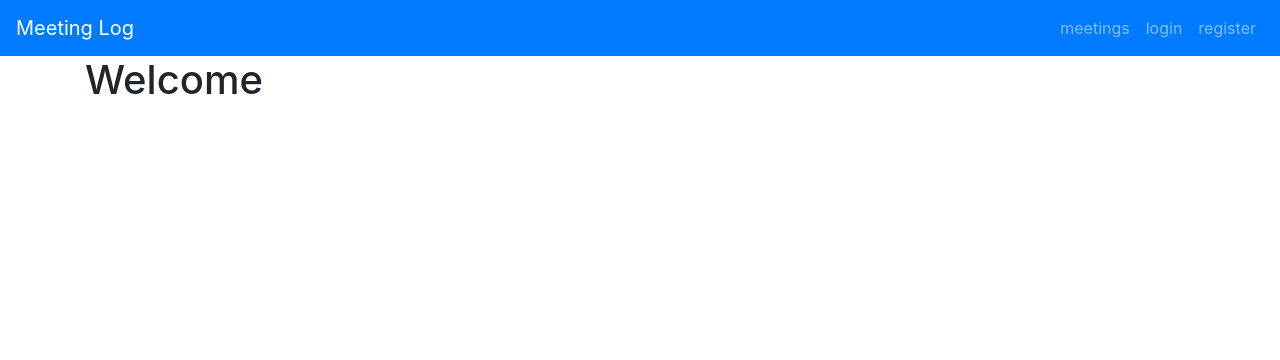
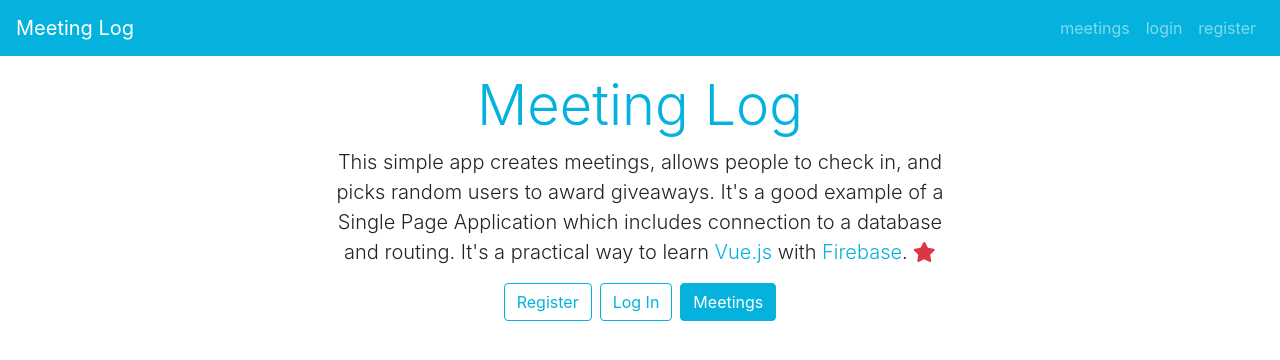
Before and after one commit to lgomesp/vue-spa-firebase, a Vue app: page /#/ in a window 1280 px wide. Shown: the top 360 px of the page. Built offline with nearby package versions, Linux system fonts and the light colour scheme.

Commit message:
add fontawesome

```diff
--- a/src/App.vue
+++ b/src/App.vue
@@ -17,5 +17,6 @@
 </script>
 
 <style lang="scss">
+$primary: #05b2dd;
 @import "node_modules/bootstrap/scss/bootstrap";
 </style>
--- a/src/main.js
+++ b/src/main.js
@@ -1,6 +1,14 @@
 import Vue from "vue";
 import App from "./App.vue";
 import router from "./router";
+
+import { library } from "@fortawesome/fontawesome-svg-core";
+
+import {
+  faTrash, faLink, faListUl, faRandom, faUndo, faStar, faEnvelope
+} from "@fortawesome/free-solid-svg-icons";
+
+library.add(faTrash, faLink, faListUl, faRandom, faUndo, faStar, faEnvelope);
 
 Vue.config.productionTip = false;
 
--- a/src/views/Home.vue
+++ b/src/views/Home.vue
@@ -1,11 +1,36 @@
 <template>
-  <div>
-    <h1>Welcome</h1>
+  <div class="container text-center">
+    <div class="row justify-content-center">
+      <div class="col-10 col-md-10 col-lg-8 col-xl-7">
+        <h4 class="display-4 text-primary mt-3 mb-2">Meeting Log</h4>
+        <p class="lead">
+          This simple app creates meetings, allows people to check in, and
+          picks random users to award giveaways. It's a good example of a
+          Single Page Application which includes connection to a database and
+          routing. It's a practical way to learn
+          <a
+            href="https://vuejs.org/"
+          >Vue.js</a>
+          with
+          <a href="https://firebase.google.com">Firebase</a>.
+          <font-awesome-icon class="text-danger" icon="star"></font-awesome-icon>
+        </p>
+
+        <router-link class="btn btn-outline-primary mr-2" to="/register">Register</router-link>
+        <router-link class="btn btn-outline-primary mr-2" to="/login">Log In</router-link>
+        <router-link class="btn btn-primary" to="/meetings">Meetings</router-link>
+      </div>
+    </div>
   </div>
 </template>
 
 <script>
+import {FontAwesomeIcon} from "@fortawesome/vue-fontawesome";
+
 export default {
-  name: "Home"
+  name: "Home",
+  components: {
+    FontAwesomeIcon
+  }
 };
 </script>
```
